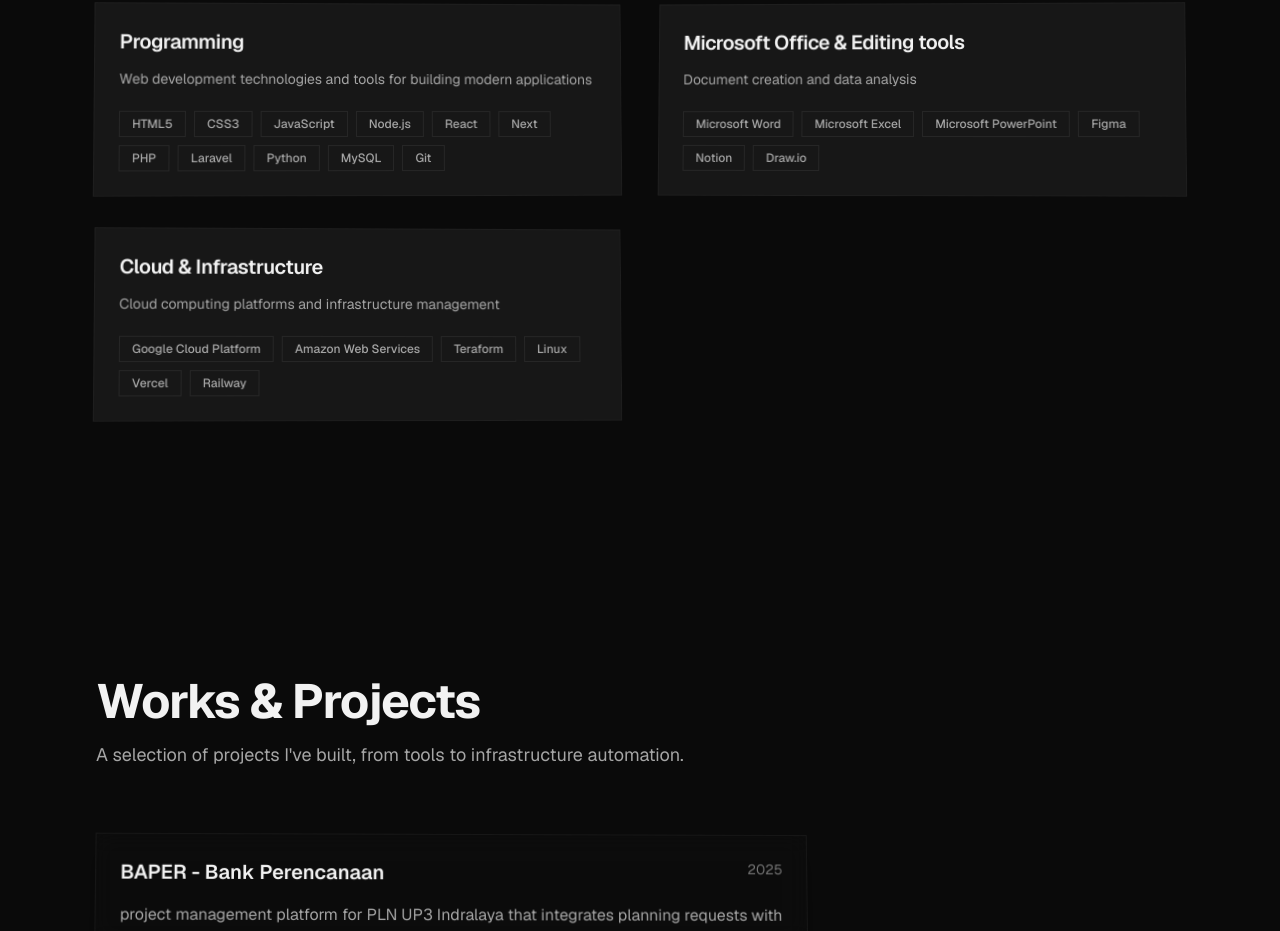
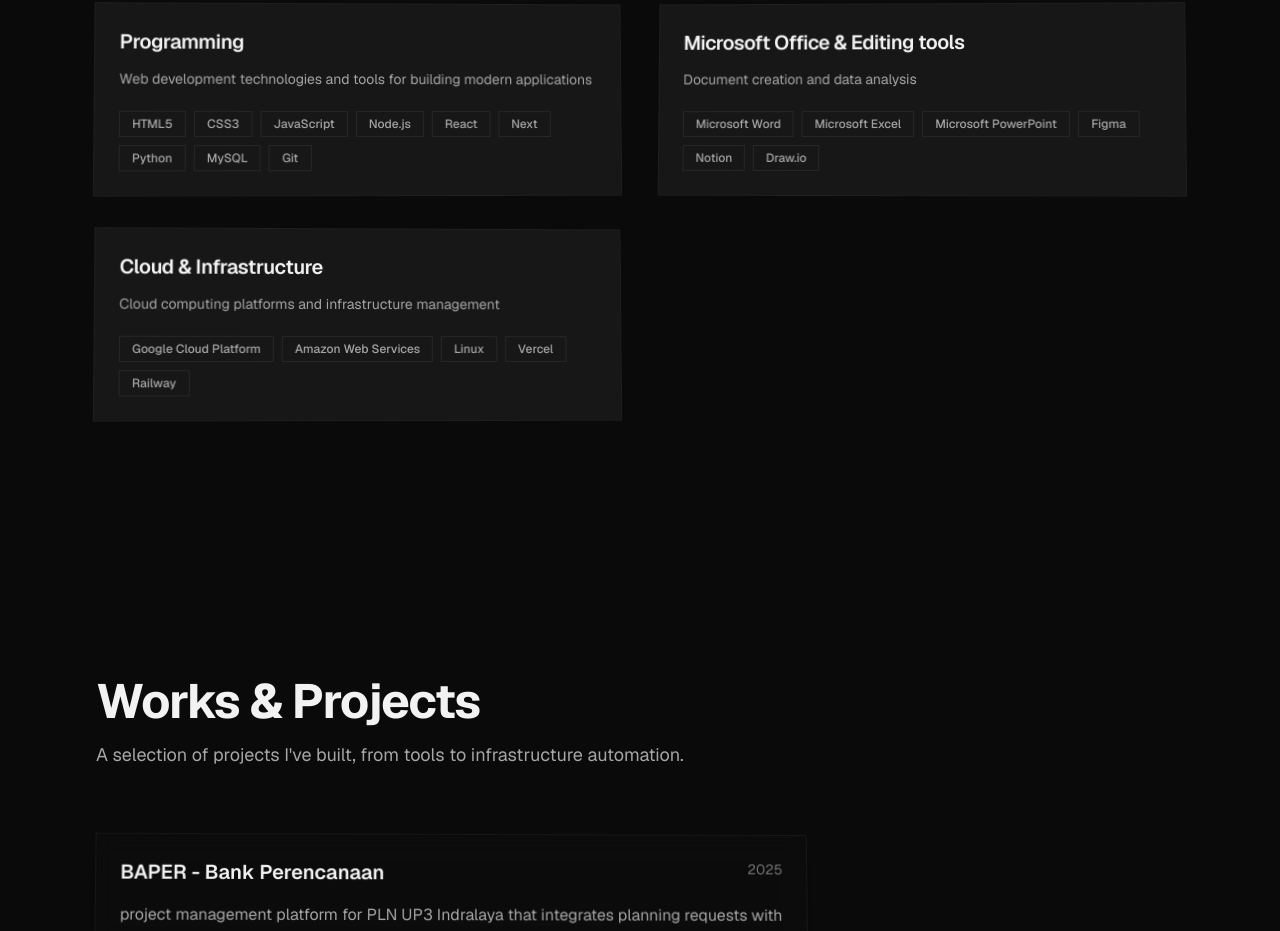
Before and after one commit to MuliaMB/portofolio, a Next.js app: page / in a window 1280 px wide. Shown: the part 2113-3044 px from the top of the page. Built offline with nearby package versions, Linux system fonts and the light colour scheme.

Commit message:
deleted skills and update cv

```diff
--- a/src/components/navbar.tsx
+++ b/src/components/navbar.tsx
@@ -1,4 +1,4 @@
-/**
+ /**
  * Navbar Component
  *
  * Sticky navigation with active section indicator.
--- a/src/content/profile.ts
+++ b/src/content/profile.ts
@@ -230,8 +230,6 @@ export const profile: ProfileData = {
         { name: "Node.js", level: "Proficient", yearsUsed: 2 },
         { name: "React", level: "Proficient", yearsUsed: 2 },
         { name: "Next", level: "Proficient", yearsUsed: 2 },
-        { name: "PHP", level: "Proficient", yearsUsed: 2 },
-        { name: "Laravel", level: "Proficient", yearsUsed: 2 },
         { name: "Python", level: "Proficient", yearsUsed: 2 },
         { name: "MySQL", level: "Familiar", yearsUsed: 1 },
         { name: "Git", level: "Proficient", yearsUsed: 2 },
@@ -255,7 +253,6 @@ export const profile: ProfileData = {
       skills: [
         { name: "Google Cloud Platform", level: "Familiar", yearsUsed: 1 },
         { name: "Amazon Web Services", level: "Familiar", yearsUsed: 1 },
-        { name: "Teraform", level: "Familiar", yearsUsed: 1 },
         { name: "Linux", level: "Proficient", yearsUsed: 2 },
         { name: "Vercel", level: "Familiar", yearsUsed: 1 },
         { name: "Railway", level: "Familiar", yearsUsed: 1 },
--- a/src/sections/hero.tsx
+++ b/src/sections/hero.tsx
@@ -109,7 +109,7 @@ export function HeroSection() {
               </Button>
               <Button variant="outline" size="lg" asChild>
                 <a
-                  href="https://drive.google.com/file/d/1tlc5_QvHAWmlwtRhM-FQ593iTds6xM-k/view?usp=sharing"
+                  href="https://drive.google.com/file/d/1Gtsl7i0cF36DN3a0FnfTSMQfGrGvhTFB/view?usp=drive_link"
                   target="_blank"
                   rel="noopener noreferrer"
                 >
```
